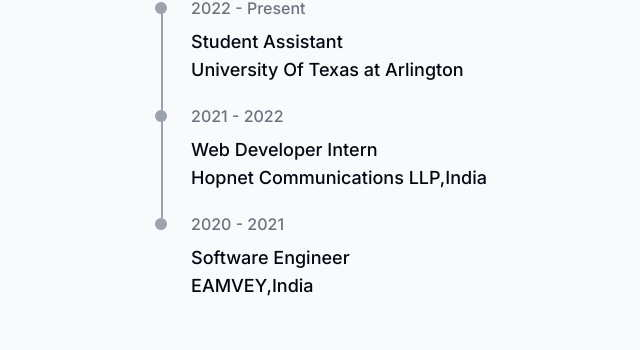
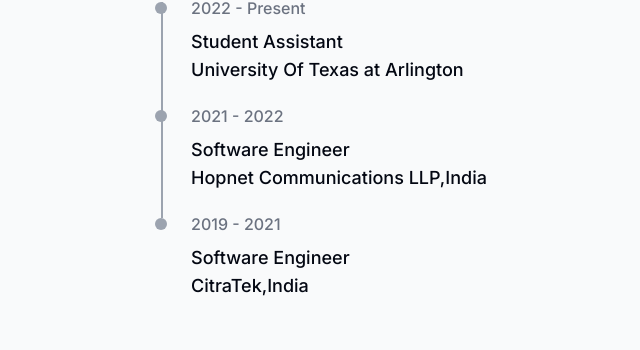
Before and after one commit to mudiger/portfolio, a Next.js app: page / in a window 1280 px wide. Shown: the part 3714-4064 px from the top of the page, without its empty margins (319-959 px from the left). Built offline with nearby package versions, Linux system fonts and the light colour scheme.

Commit message:
Adding Updated Resume

```diff
--- a/components/experience.tsx
+++ b/components/experience.tsx
@@ -33,7 +33,7 @@
           </div>
           <div>
             <p className=" text-gray-500 font-medium">2021 - 2022</p>
-            <p className="mt-2  text-lg font-medium">Web Developer Intern<br></br>Hopnet Communications LLP,India</p>
+            <p className="mt-2  text-lg font-medium">Software Engineer<br></br>Hopnet Communications LLP,India</p>
           </div>
         </li>
         <li className="relative flex items-baseline gap-6 pb-5">
@@ -43,8 +43,8 @@
             </svg>
           </div>
           <div>
-            <p className=" text-gray-500 font-medium">2020 - 2021</p>
-            <p className="mt-2  text-lg font-medium">Software Engineer<br></br>EAMVEY,India</p>
+            <p className=" text-gray-500 font-medium">2019 - 2021</p>
+            <p className="mt-2  text-lg font-medium">Software Engineer<br></br>CitraTek,India</p>
           </div>
         </li>
       </ul>
```
Also changed, not shown: 1 other file (tests, documents, lock files or other folders).
